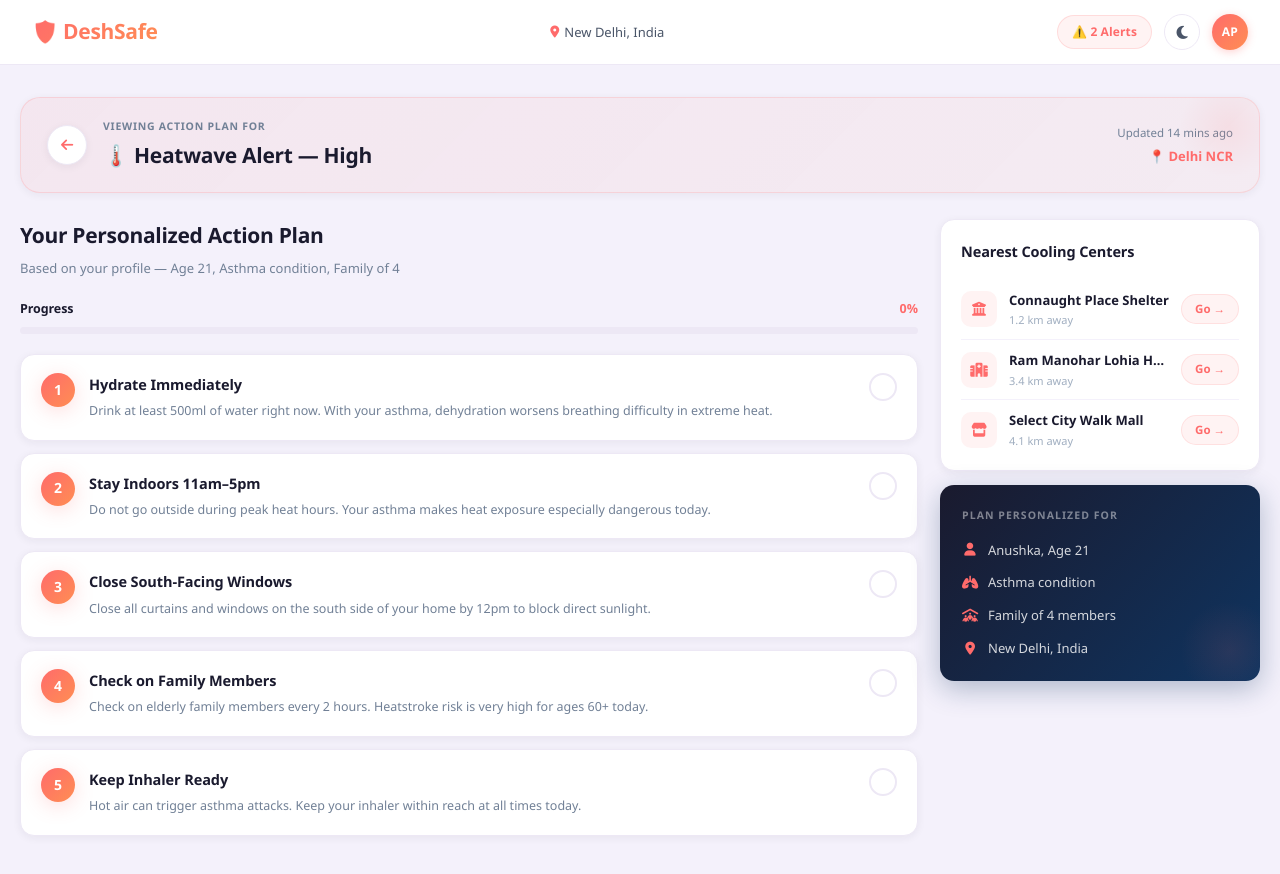
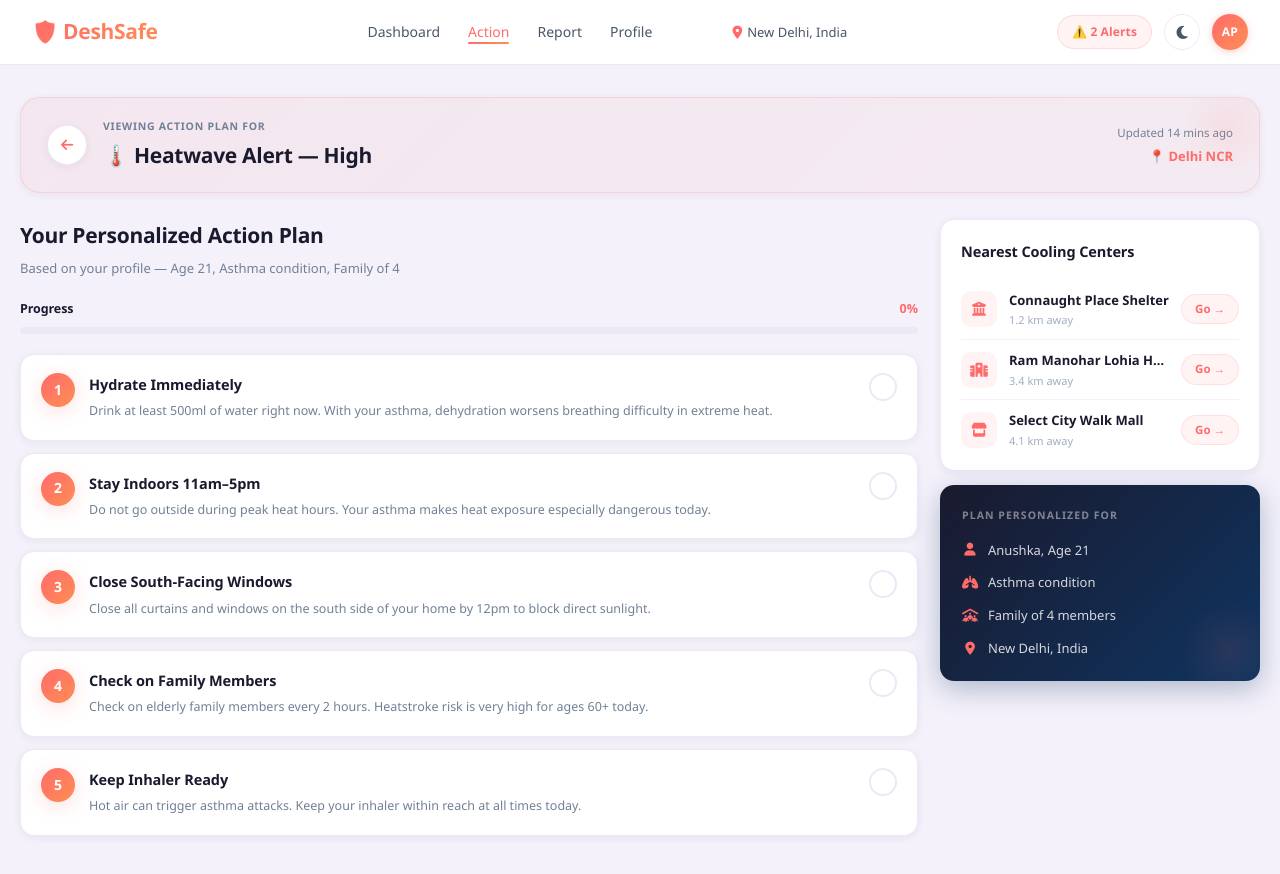
Before and after one commit to rhalbhavi/deshsafe, a website: page frontend/action.html in a window 1280 px wide. Drawn offline with Linux system fonts and the light colour scheme.

Commit message:
fix: add active navbar highlight across pages

```diff
--- a/frontend/action.html
+++ b/frontend/action.html
@@ -15,6 +15,12 @@
         <div class="nav-container">
             <div class="nav-brand">🛡️ DeshSafe</div>
             <div class="nav-center">
+                <ul class="nav-links">
+                    <li><a href="dashboard.html">Dashboard</a></li>
+                    <li><a href="action.html" class="active">Action</a></li>
+                    <li><a href="report.html">Report</a></li>
+                    <li><a href="profile.html">Profile</a></li>
+                </ul>
                 <span class="nav-location">
                     <i class="fa-solid fa-location-dot"></i>
                     New Delhi, India
--- a/frontend/css/style.css
+++ b/frontend/css/style.css
@@ -125,6 +125,15 @@ body {
 .nav-links a:hover { color: var(--red); }
 .nav-links a:hover::after { width: 100%; }
 
+/* Active nav link */
+.nav-links a.active {
+    color: var(--red);
+}
+
+.nav-links a.active::after {
+    width: 100%;
+}
+
 .nav-btn {
     background: var(--grad-brand);
     color: #fff;
@@ -156,7 +165,7 @@ body {
     gap: 5px;
     font-weight: 500;
 }
-.nav-location i { color: var(--red); font-size: 12px; }
+.nav-location i { color: var(--red); font-size: 12; margin-left: 80px; }
 
 .nav-alert-badge {
     background: rgba(255,107,107,0.08);
```
Also changed, not shown: frontend/dashboard.html (+6 -0 lines), frontend/profile.html (+6 -0 lines), frontend/report.html (+6 -0 lines).
